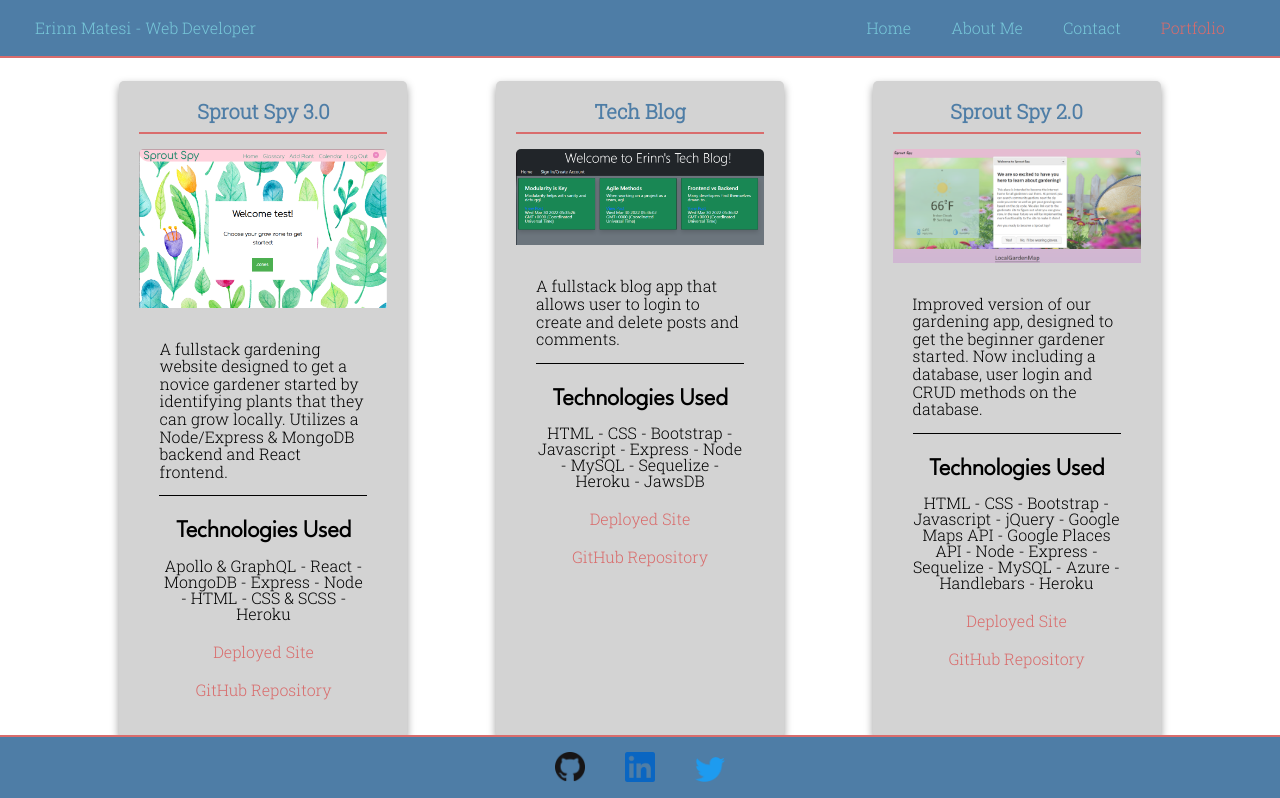
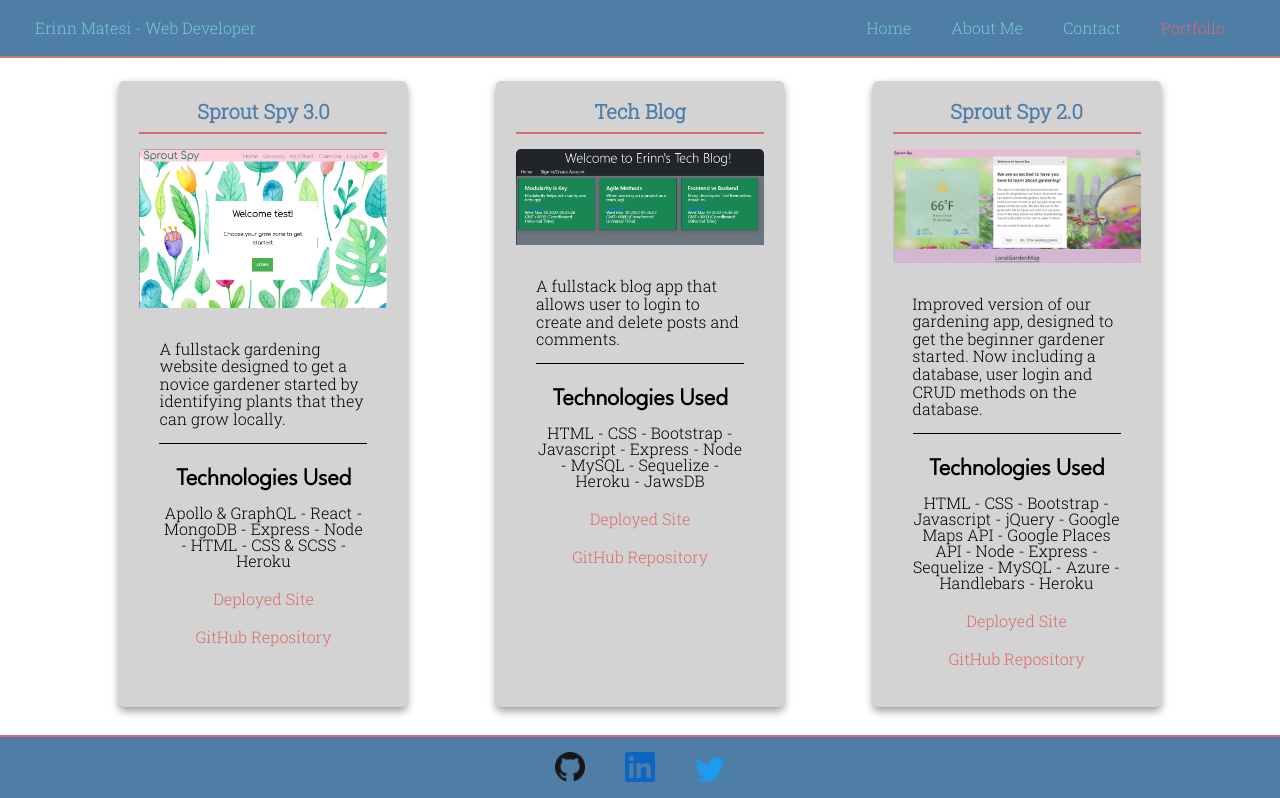
Before and after one commit to ErinnMatesi/React-Portfolio, a React (Create React App) app in the folder client/: page /portfolio in a window 1280 px wide. Shown: the top 798 px of the page. Built offline with nearby package versions, Linux system fonts and the light colour scheme.

Commit message:
finetuning the copy

```diff
--- a/client/src/components/Portfolio.js
+++ b/client/src/components/Portfolio.js
@@ -5,7 +5,7 @@ export default function Portfolio() {
   const projectsArray = [
     {
       title: "Sprout Spy 3.0",
-      description: "A fullstack gardening website designed to get a novice gardener started by identifying plants that they can grow locally. Utilizes a Node/Express & MongoDB backend and React frontend.",
+      description: "A fullstack gardening website designed to get a novice gardener started by identifying plants that they can grow locally.",
       image: "./images/welcomeScreenshot.PNG",
       tech: "Apollo & GraphQL - React - MongoDB - Express - Node - HTML - CSS & SCSS - Heroku",
       deployedLink: "https://sprout-spy.herokuapp.com/",
```
